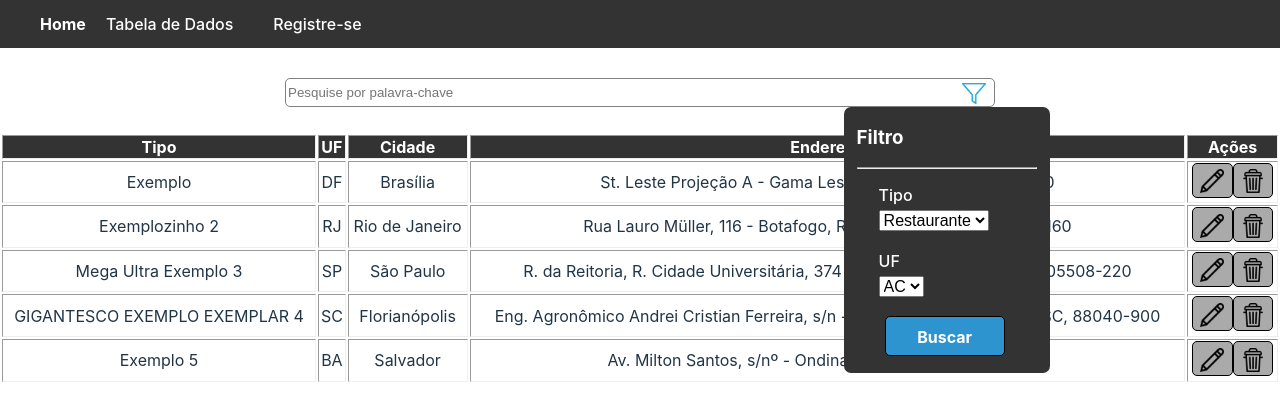
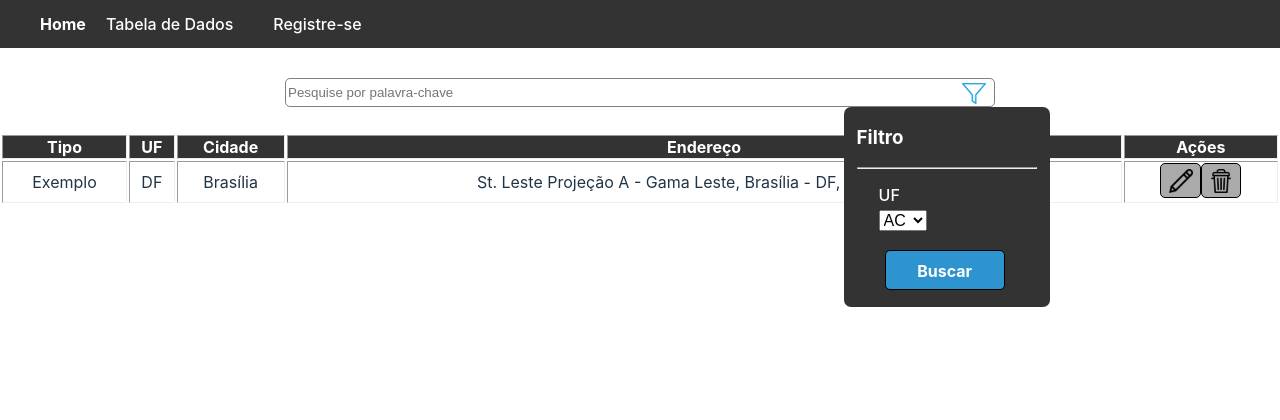
Before and after one commit to Thiago-Cerq/ESV-Front, a React (Vite) app: page /list in a window 1280 px wide. Both pictures are taken after a click on the picture 973 px from the left and 93 px from the top of the page. Shown: the top 420 px of the page. Built offline with nearby package versions, Linux system fonts and the light colour scheme.

Commit message:
arrumando props do filtro

```diff
--- a/src/List.tsx
+++ b/src/List.tsx
@@ -51,7 +51,7 @@ function List() {
       <div>
         <form>
           <span>{errors.pesquisa?.message}</span>
-          <input {...register('pesquisa', {required: true})} type="text" placeholder="Pesquise por palavra-chave"
+          <input {...register('pesquisa', {required: false})} type="text" placeholder="Pesquise por palavra-chave"
           className='pesquisa'/>
         </form>
 
@@ -64,8 +64,7 @@ function List() {
             <h3>Filtro</h3>
             <hr />
             <ul>
-              <DropdownItem title = {"Tipo"} option = {"Restaurante"}/>
-              <DropdownItem title = {"UF"} option = {"AC"}/>
+              <DropdownItem title = {"UF"} options = {ufList}/>
             </ul>
             <button type="submit" className='filter-button'> Buscar </button>
           </div>
@@ -89,38 +88,6 @@ function List() {
         <td><button type="submit" className='action-button'> <img src={EditImage} className="action-image"/> </button>
         <button type="submit" className='action-button'> <img src={TrashImage} className="action-image"/> </button></td>
       </tbody>
-      <tbody>
-        <td>Exemplozinho 2</td>
-        <td>RJ</td>
-        <td>Rio de Janeiro</td>
-        <td>Rua Lauro Müller, 116 - Botafogo, Rio de Janeiro - RJ, 22290-160</td>
-        <td><button type="submit" className='action-button'> <img src={EditImage} className="action-image"/> </button>
-        <button type="submit" className='action-button'> <img src={TrashImage} className="action-image"/> </button></td>
-      </tbody>
-      <tbody>
-        <td>Mega Ultra Exemplo 3</td>
-        <td>SP</td>
-        <td>São Paulo</td>
-        <td>R. da Reitoria, R. Cidade Universitária, 374 - Butantã, São Paulo - SP, 05508-220</td>
-        <td><button type="submit" className='action-button'> <img src={EditImage} className="action-image"/> </button>
-        <button type="submit" className='action-button'> <img src={TrashImage} className="action-image"/> </button></td>
-      </tbody>
-      <tbody>
-        <td>GIGANTESCO EXEMPLO EXEMPLAR 4</td>
-        <td>SC</td>
-        <td>Florianópolis</td>
-        <td>Eng. Agronômico Andrei Cristian Ferreira, s/n - Trindade, Florianópolis - SC, 88040-900</td>
-        <td><button type="submit" className='action-button'> <img src={EditImage} className="action-image"/> </button>
-        <button type="submit" className='action-button'> <img src={TrashImage} className="action-image"/> </button></td>
-      </tbody>
-      <tbody>
-        <td>Exemplo 5</td>
-        <td>BA</td>
-        <td>Salvador</td>
-        <td>Av. Milton Santos, s/nº - Ondina, Salvador - BA, 40170-110</td>
-        <td><button type="submit" className='action-button'> <img src={EditImage} className="action-image"/> </button>
-        <button type="submit" className='action-button'> <img src={TrashImage} className="action-image"/> </button></td>
-      </tbody>
       {/* criar um loop aqui após integração */}
     </table>
 
@@ -128,17 +95,51 @@ function List() {
   );
 }
 
-function DropdownItem(props: {title: string, option: string}){
+function DropdownItem(props: {title: string, options: Array<string>}){
   return(
     <li className='dropdownItem'>
       <label> {props.title} </label>
-      <select>
-        <option> {props.option} </option>
-      </select>
+      <select>{props.options.map(option => <option key={option}>{option}</option>)}</select>
     </li>
   );
 }
 
+// const ufList = [
+//   {uf: 'AC', state: 'Acre'},
+//   {uf: 'AL', state: 'Alagoas'},
+//   {uf: 'AP', state: 'Amapá'},
+//   {uf: 'AM', state: 'Amazonas'},
+//   {uf: 'BA', state: 'Bahia'},
+//   {uf: 'CE', state: 'Ceará'},
+//   {uf: 'DF', state: 'Distrito Federal'},
+//   {uf: 'ES', state: 'Espírito Santo'},
+//   {uf: 'GO', state: 'Goiás'},
+//   {uf: 'MA', state: 'Maranhão'},
+//   {uf: 'MT', state: 'Mato Grosso'},
+//   {uf: 'MS', state: 'Mato Grosso do Sul'},
+//   {uf: 'MG', state: 'Minas Gerais'},
+//   {uf: 'PA', state: 'Pará'},
+//   {uf: 'PB', state: 'Paraíba'},
+//   {uf: 'PR', state: 'Paraná'},
+//   {uf: 'PE', state: 'Pernambuco'},
+//   {uf: 'PI', state: 'Piauí'},
+//   {uf: 'RJ', state: 'Rio de Janeiro'},
+//   {uf: 'RN', state: 'Rio Grande do Norte'},
+//   {uf: 'RS', state: 'Rio Grande do Sul'},
+//   {uf: 'RO', state: 'Rondônia'},
+//   {uf: 'RR', state: 'Roraima'},
+//   {uf: 'SC', state: 'Santa Catarina'},
+//   {uf: 'SP', state: 'São Paulo'},
+//   {uf: 'SE', state: 'Sergipe'},
+//   {uf: 'TO', state: 'Tocantins'},
+// ]
+
+const ufList = [
+  'AC', 'AL', 'AP', 'AM', 'BA', 'CE', 'DF', 'ES', 'GO',
+  'MA', 'MT', 'MS', 'MG', 'PA', 'PB', 'PR', 'PE', 'PI',
+  'RJ', 'RN', 'RS', 'RO', 'RR', 'SC', 'SP', 'SE', 'TO'
+]
+
 
 
   export default List
```
